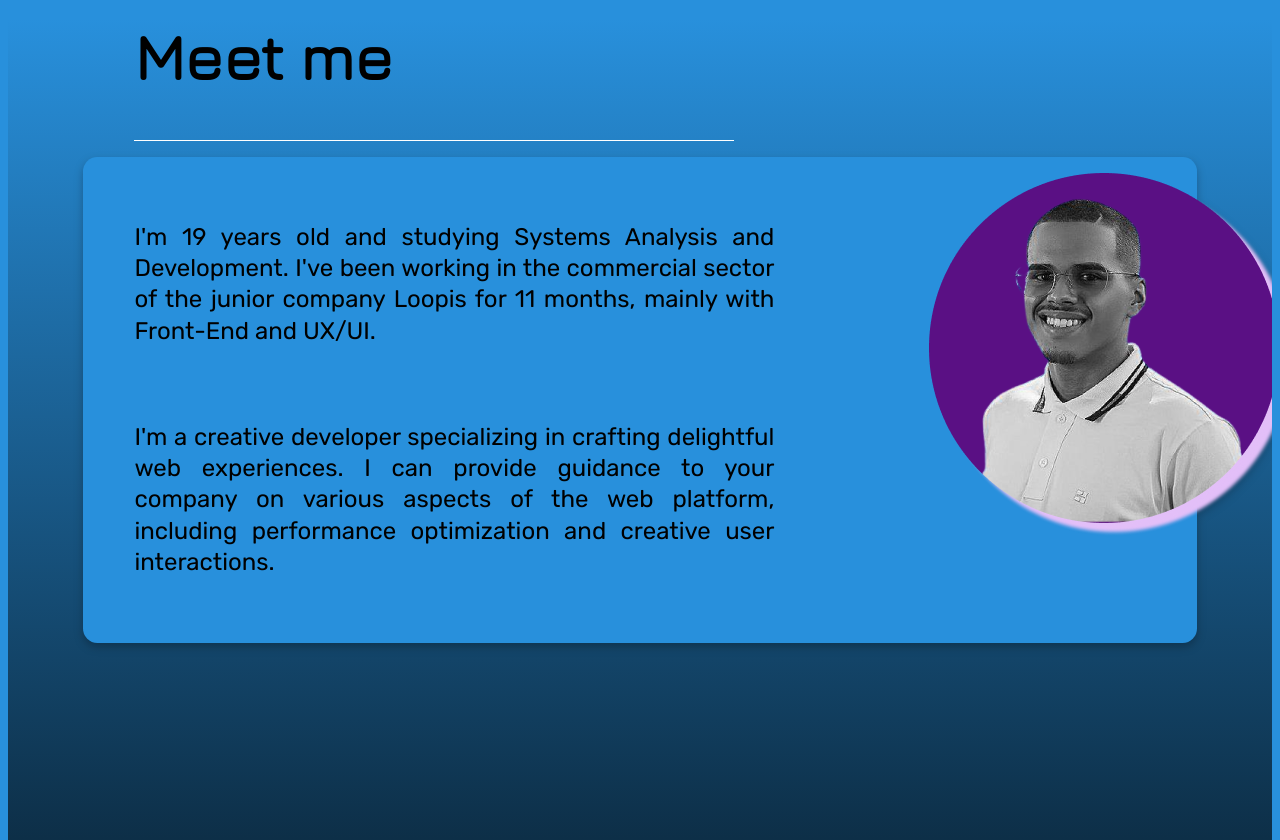
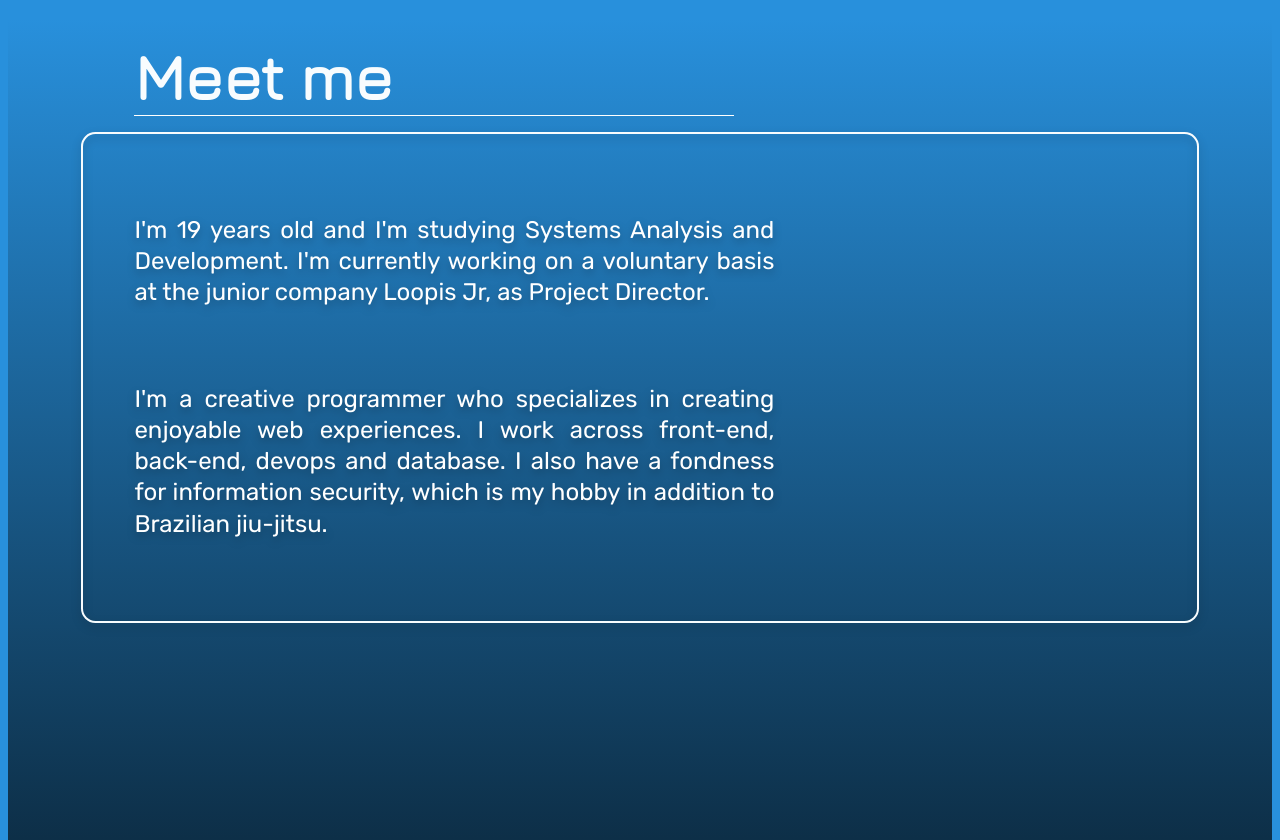
Before and after one commit to ndbzika/ndbzika.github.io, a Next.js app: page / in a window 1280 px wide. Shown: the part 900-1740 px from the top of the page. Built offline with nearby package versions, Linux system fonts and the light colour scheme; a web font is replaced by a local one.

Commit message:
refactor: About section

```diff
--- a/src/app/page.tsx
+++ b/src/app/page.tsx
@@ -115,19 +115,17 @@ export default function Home() {
           <Card>
             <div>
               <p>
-                I&apos;m 19 years old and studying Systems Analysis and
-                Development. I&apos;ve been working in the commercial sector of
-                the junior company Loopis for 11 months, mainly with Front-End
-                and UX/UI.
+                I&apos;m 19 years old and I&apos;m studying Systems Analysis and Development.
+                I&apos;m currently working on a voluntary basis at the junior company
+                Loopis Jr, as Project Director.
               </p>
               <p>
-                I&apos;m a creative developer specializing in crafting
-                delightful web experiences. I can provide guidance to your
-                company on various aspects of the web platform, including
-                performance optimization and creative user interactions.
+                I&apos;m a creative programmer who specializes in creating enjoyable
+                web experiences. I work across front-end, back-end, devops and
+                database. I also have a fondness for information security, which
+                is my hobby in addition to Brazilian jiu-jitsu.
               </p>
             </div>
-            <Image src={FlavioImg} alt="Flávio Henrique" />
           </Card>
         </AboutSection>
 
--- a/src/styles/HomeStyled.ts
+++ b/src/styles/HomeStyled.ts
@@ -70,12 +70,14 @@ export const AboutSection = styled.section`
   width: 100%;
 
   h2 {
+    color: ${({ theme }) => theme.colors.primary};
     align-self: flex-start;
     font-weight: bold;
     font-size: 4rem;
     text-align: left;
     line-height: 95%;
     margin-left: 10%;
+    margin-bottom: .5rem;
   }
 
   @media (max-width: 900px) {
@@ -132,11 +134,12 @@ export const Card = styled.div`
   display: flex;
   align-items: center;
   justify-content: flex-start;
-  background-color: ${({ theme }) => theme.colors.background};
+  background-color: transparent;
   width: 80%;
   max-height: 24rem;
   padding: 3.2rem;
   height: 100%;
+  border: 2px solid ${({ theme }) => theme.colors.primary};
   border-radius: 0.9rem;
   filter: drop-shadow(0px 4px 4px rgba(0, 0, 0, 0.25));
 
@@ -145,7 +148,7 @@ export const Card = styled.div`
     flex-direction: column;
     align-items: center;
     justify-content: flex-start;
-    width: 46.2rem;
+    width: 100%;
     gap: 1.7rem;
 
     p {
@@ -153,6 +156,7 @@ export const Card = styled.div`
       line-height: 130%;
       text-align: justify;
       font-family: "Rubik", sans-serif;
+      color: ${({ theme }) => theme.colors.text};
     }
   }
   @media (max-width: 1350px) {
```
